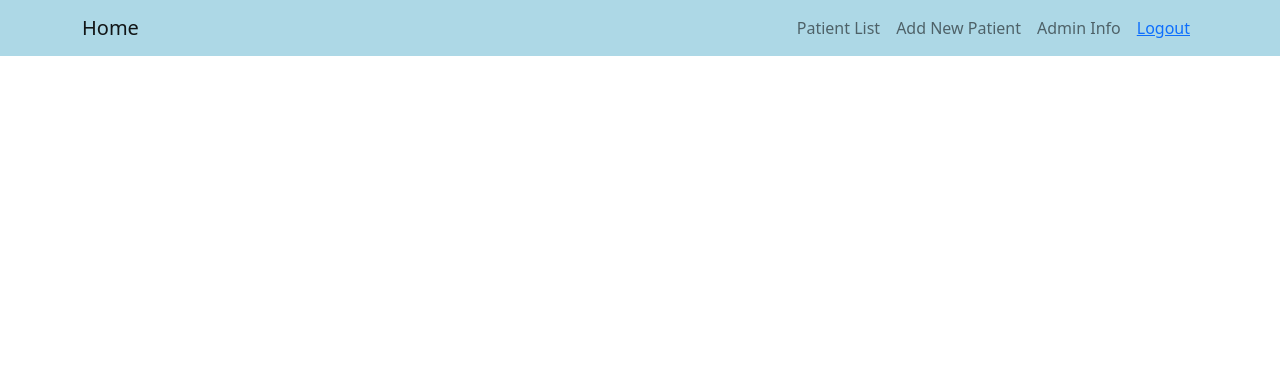
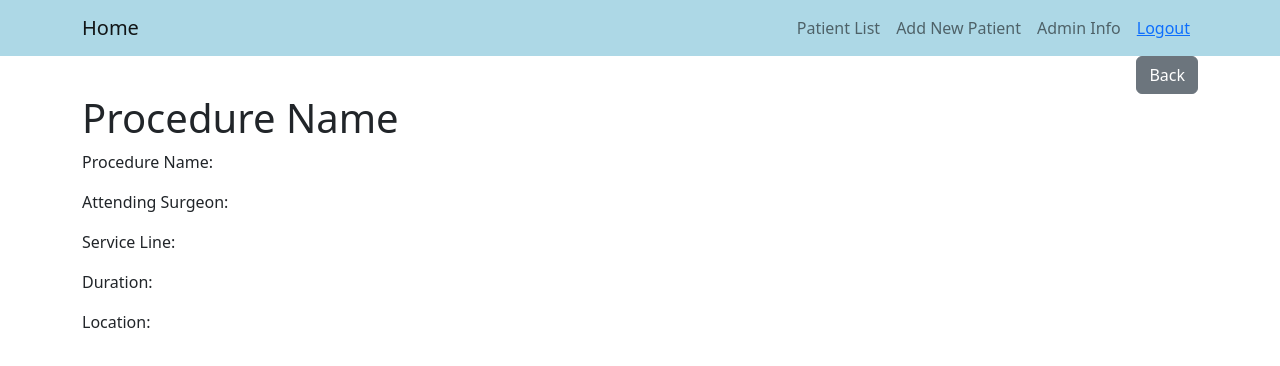
Before and after one commit to kdb23/surgicheck, a React (Create React App) app in the folder client/: page /home/admin/procedure/1 in a window 1280 px wide. Shown: the top 366 px of the page. Built offline with nearby package versions, Linux system fonts and the light colour scheme; no server answers.

Commit message:
working route and info on page (no styling)"

```diff
--- a/client/src/AdminInfo.js
+++ b/client/src/AdminInfo.js
@@ -1,6 +1,7 @@
 import React from 'react';
 import NewSurgeon from './NewSurgeon';
 import SurgeonListContainer from './SurgeonListContainer';
+
 
 function AdminInfo({addProcedure, procedures}) {
     return(
--- a/client/src/Home.js
+++ b/client/src/Home.js
@@ -5,6 +5,7 @@ import NewPatient from './NewPatient';
 import PatientEdit from './PatientEdit';
 import PatientContainer from './PatientContainer';
 import NavigationBar from './NavigationBar';
+import ProcedureEdit from './ProcedureEdit'
 import {Badge} from 'react-bootstrap';
 
 
@@ -15,7 +16,6 @@ function Home() {
     const [procedures, setProcedures] = useState([]);
     const [searchTerm, setSearchTerm] = useState('');
     const [searchDoctor, setSearchDoctor] = useState('')
-
 
     useEffect(() => {
         fetch('/patients')
@@ -73,6 +73,9 @@ function Home() {
             <Route exact path="/home/admin">
                 <AdminInfo addProcedure={addProcedureState} procedures={procedures} handleSurgeonSearch={handleSurgeonSearch} />
             </Route>
+            <Route exact path="/home/admin/procedure/:id">
+                <ProcedureEdit />
+            </Route>
             <Route exact path="/home/patients">
                 <PatientContainer patients={patients} handlePatientSearch={handlePatientSearch} />
             </Route>
--- /dev/null
+++ b/client/src/ProcedureEdit.js
@@ -0,0 +1,53 @@
+import React, {useEffect, useState} from 'react';
+import {useParams, useHistory} from 'react-router-dom';
+import {Container, Col, Button} from 'react-bootstrap';
+
+
+function ProcedureEdit() {
+
+    const [procedureInfo, setProcedureInfo] = useState([]);
+
+    const {id} = useParams();
+
+    const history = useHistory();
+
+
+    useEffect(() => {
+        console.log('id:',id)
+        fetch(`/procedures/${id}`)
+            .then((r) => r.json())
+            .then((data) => {
+                console.log(data);
+                setProcedureInfo(data);
+            })
+            .catch((error) => {
+                console.error('Error fetching procedure info:', error )
+            })
+    }, [id])
+
+    const handleBack = () => {
+        history.goBack();
+    }
+
+    return(
+        <Container>
+            <div className='d-flex justify-content-end'>
+                <Button variant='secondary' onClick={handleBack}>Back</Button>
+            </div>
+            <Col>
+            <h1>Procedure Name</h1>
+        {procedureInfo && (
+            <div>
+                <p>Procedure Name:{procedureInfo.name}</p>
+                <p>Attending Surgeon:{procedureInfo.surgeon}</p>
+                <p>Service Line:{procedureInfo.service_line}</p>
+                <p>Duration:{procedureInfo.duration}</p>
+                <p>Location:{procedureInfo.location}</p>
+        </div>
+        )}
+            </Col>
+        </Container>
+    )
+}
+
+export default ProcedureEdit
--- a/client/src/SurgeonList.js
+++ b/client/src/SurgeonList.js
@@ -1,13 +1,14 @@
 import React from 'react'
 import {Row, Col} from 'react-bootstrap'
+import {Link} from 'react-router-dom'
 
-function SurgeonList({name, surgeon, service_line}) {
+function SurgeonList({id, name, surgeon, service_line}) {
 
     return(
         <Row className='my-2 border'>
+            <Col><Link to={`/home/admin/procedure/${id}`}>{name}</Link></Col>
+            <Col>{surgeon}</Col>
             <Col>{service_line}</Col>
-            <Col>{surgeon}</Col>
-            <Col>{name}</Col>
         </Row>
     )
 }
--- a/client/src/SurgeonListContainer.js
+++ b/client/src/SurgeonListContainer.js
@@ -24,6 +24,7 @@ function SurgeonListContainer({procedures, handleSurgeonSearch}) {
     const surgeryList = filteredSurgeons.map((surgeryObj) => {
         return <SurgeonList
                 key = {surgeryObj.id}
+                id = {surgeryObj.id}
                 name = {surgeryObj.name}
                 surgeon = {surgeryObj.surgeon}
                 service_line = {surgeryObj.service_line}
```
Also changed, not shown: 2 other files (tests, documents, lock files or other folders).
